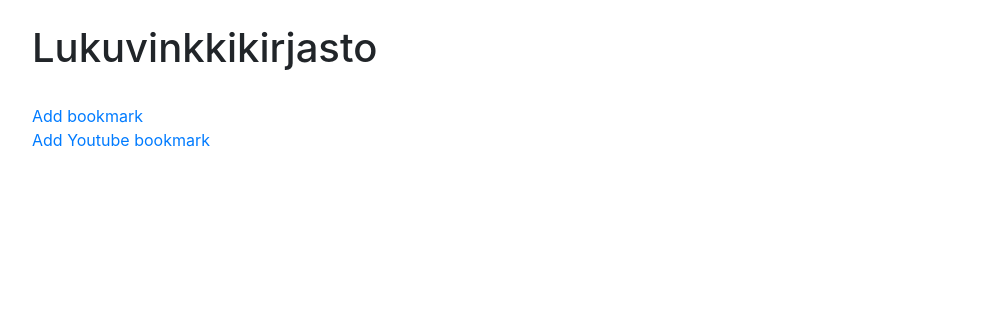
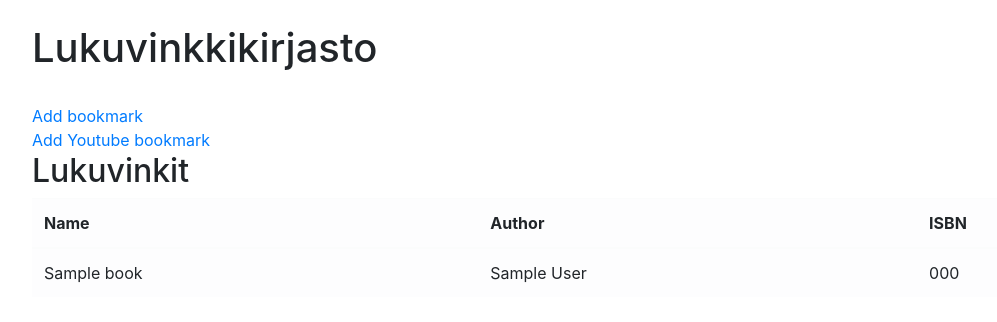
Before and after one commit to prTopi/lukuvinkkikirjasto, a Flask app: template src/templates/index.html in a window 1280 px wide. Shown: the part 56-378 px from the top of the page, without its empty margins (53-1050 px from the left). Run offline with Flask 2, Linux system fonts and the light colour scheme; the template is opened without the code that fills it: most values are stand-ins (such as "Sample title", 1, 10 or a date in 2020); some libraries are stand-ins or nearby versions.

Commit message:
add listing for data in the books table

```diff
--- a/database_structure.sql
+++ b/database_structure.sql
@@ -0,0 +1,3 @@
+CREATE TABLE Users (id SERIAL PRIMARY KEY, username TEXT, password TEXT);
+CREATE TABLE Books (id SERIAL PRIMARY KEY, user_id INTEGER REFERENCES Users, name TEXT, author TEXT, ISBN TEXT);
+CREATE TABLE Videos (id SERIAL PRIMARY KEY, user_id INTEGER REFERENCES Users, name TEXT, creator TEXT, link TEXT);
--- a/src/routes.py
+++ b/src/routes.py
@@ -1,6 +1,7 @@
 from app import app
 from flask import redirect, render_template, request
 from os import getenv
+from books.models import Books
 import db
 from secrets import token_hex
 
@@ -10,7 +11,7 @@ user_id = 1
 
 @app.route("/")
 def index():
-    return render_template("index.html")
+    return render_template("index.html", books = Books.get_all_books())
 
 @app.route("/add_bookmark/<type>")
 def add_bookmark(type):
--- a/src/templates/index.html
+++ b/src/templates/index.html
@@ -4,4 +4,23 @@
 <br><h1>Lukuvinkkikirjasto</h1><br>
 <a href="/add_bookmark/book">Add bookmark</a><br>
 <a href="/add_bookmark/youtube">Add Youtube bookmark</a>
+<h2>Lukuvinkit</h2>
+  <table class="table table-light">
+    <thead>
+        <tr>
+            <th>Name</th>
+            <th>Author</th>
+            <th>ISBN</th>
+        </tr>
+    </thead>
+    <tbody>
+        {% for book in books %}
+        <tr>
+            <td>{{book.name}}</td>
+            <td>{{book.author}}</td>
+            <td>{{book.isbn}}</td>
+        </tr>
+        {% endfor %}
+    </tbody>
+</table>
 {% endblock %}
```
Also changed, not shown: src/books/models.py (added, +14 -0 lines).
